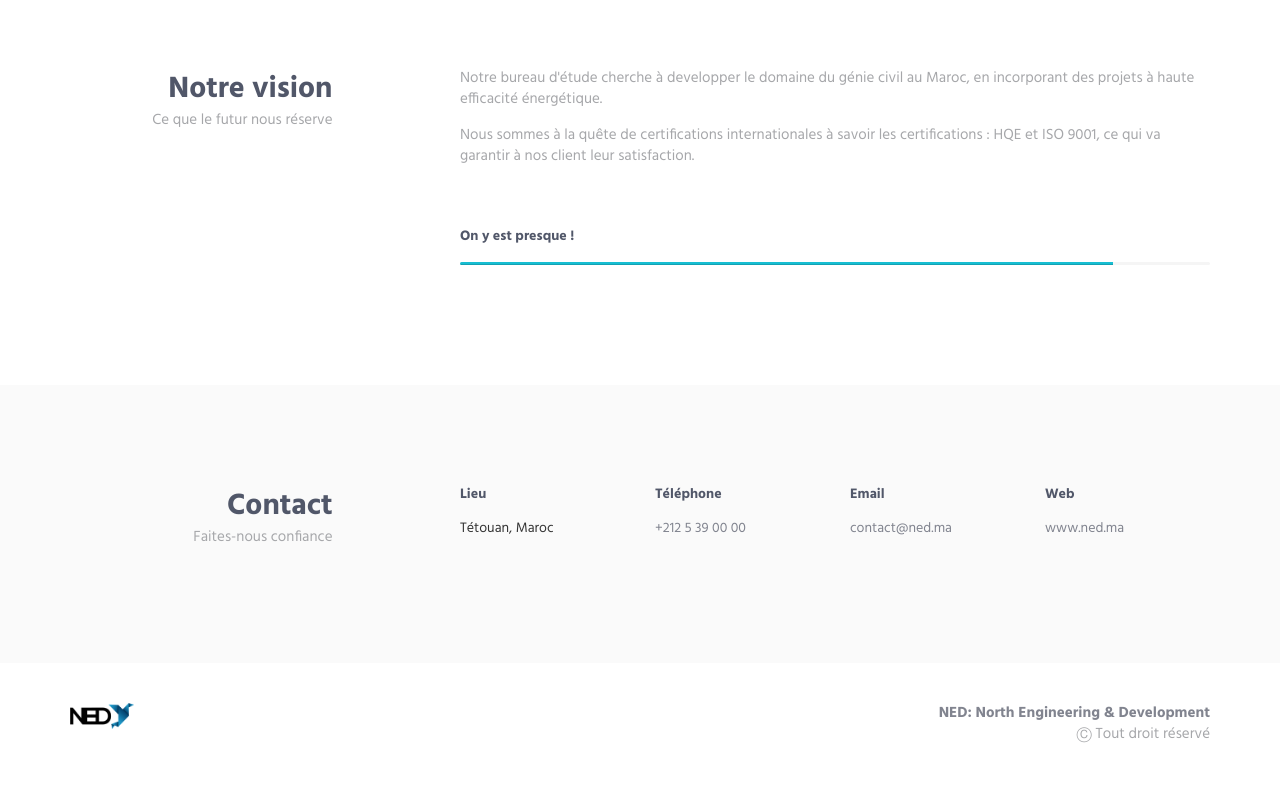
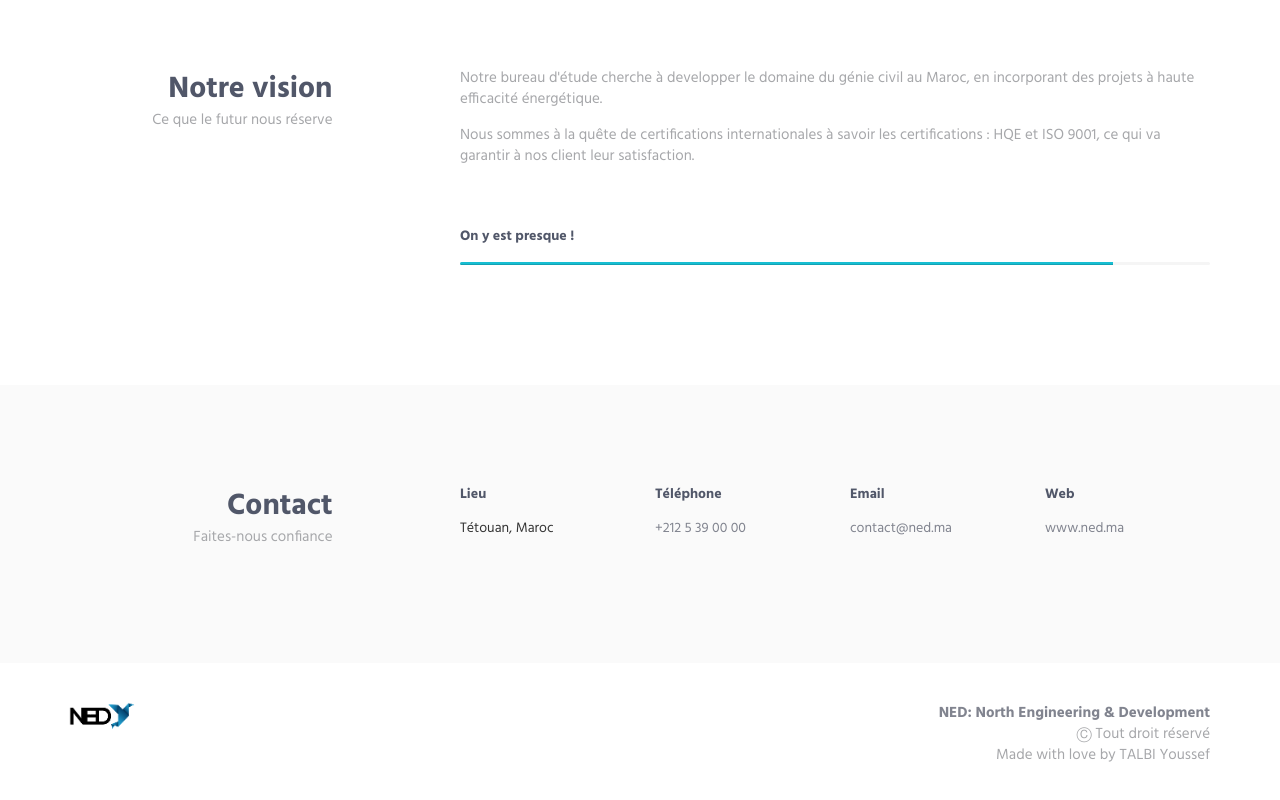
Before and after one commit to splojn/NED, a plain HTML site: page index.html in a window 1280 px wide. Shown: the part 1493-2293 px from the top of the page. Drawn offline with Linux system fonts and the light colour scheme.

Commit message:
Update index.html

```diff
--- a/index.html
+++ b/index.html
@@ -254,7 +254,7 @@
                         <img class="footer-logo" src="img/logo-dark.png" alt="Aircv Logo">
                     </div>
                     <div class="col-xs-6 text-right sm-text-left">
-                        <p class="margin-b-0"><a class="fweight-700">NED: North Engineering &amp; Development</a><br> &#9400 Tout droit réservé</p>
+                        <p class="margin-b-0"><a class="fweight-700">NED: North Engineering &amp; Development</a><br> &#9400 Tout droit réservé<br>Made with love by TALBI Youssef</p>
                     </div>
                 </div>
                 <!--// end row -->
```
